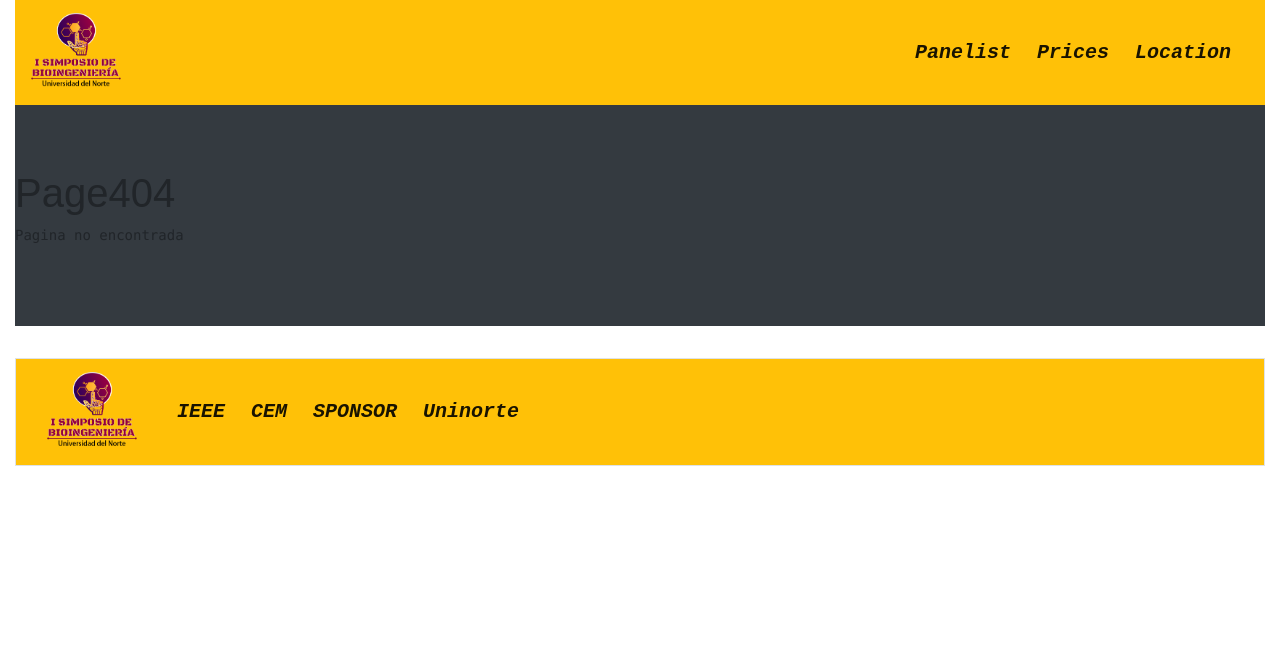
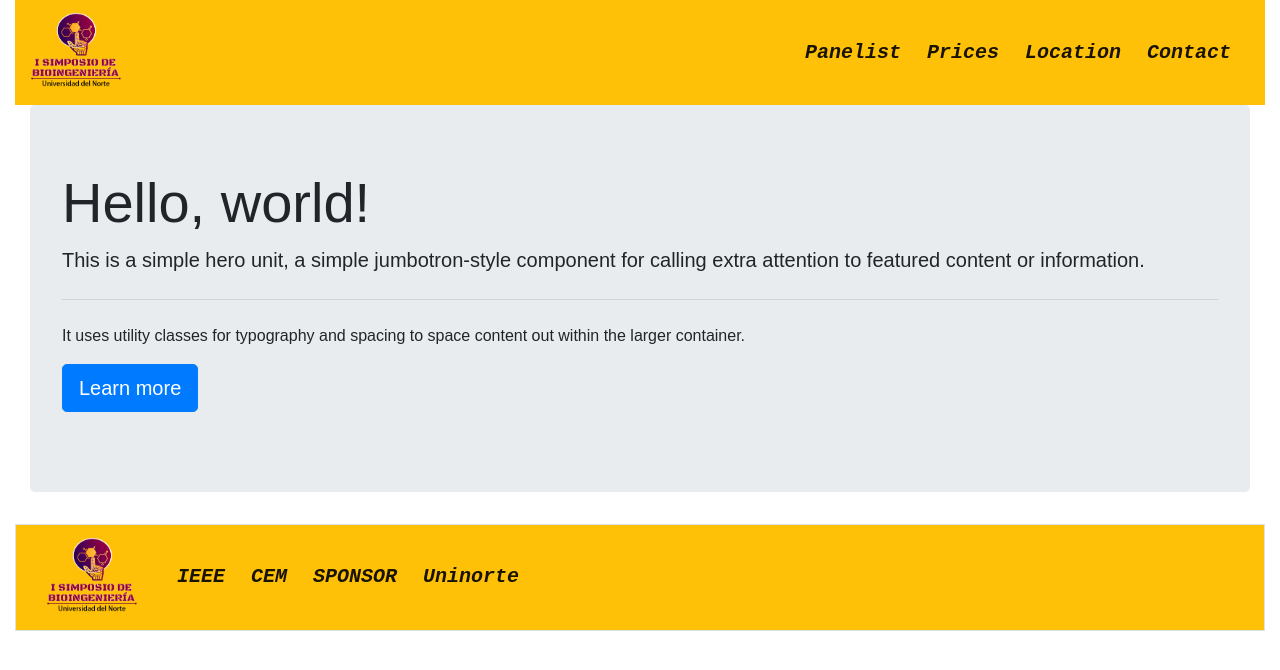
Before and after one commit to danie302/simposio_cem_ieee, a React (Create React App) app: page /contact in a window 1280 px wide. Shown: the top 670 px of the page. Built offline with nearby package versions, Linux system fonts and the light colour scheme.

Commit message:
Add contact page

```diff
--- a/src/components/App.js
+++ b/src/components/App.js
@@ -5,7 +5,7 @@
 import '../css/App.css';
 
 // Components
-import Navbar from './Navbarv2';
+import Navbar from './Navbar';
 import Footer from './Footer';
 
 class App extends Component {
--- /dev/null
+++ b/src/components/Contact.js
@@ -0,0 +1,28 @@
+// Dependencies
+import React, { Component } from 'react';
+import { Link } from 'react-router-dom';
+
+
+// Assets
+import  '../css/contact.css';
+import  logo  from '../images/big_logo_uninorte.png';
+
+class Contact extends Component {
+  render(){
+    return(
+        <div className="container-fluid">
+          <div class="jumbotron">
+            <h1 class="display-4">Hello, world!</h1>
+            <p class="lead">This is a simple hero unit, a simple jumbotron-style component for calling extra attention to featured content or information.</p>
+            <hr class="my-4"/>
+            <p>It uses utility classes for typography and spacing to space content out within the larger container.</p>
+            <p class="lead">
+              <a class="btn btn-primary btn-lg" href="#" role="button">Learn more</a>
+            </p>
+          </div>
+        </div>
+    );
+  }
+}
+
+export default Contact;
--- a/src/components/Navbar.js
+++ b/src/components/Navbar.js
@@ -17,7 +17,7 @@
           <button class="navbar-toggler" type="button" data-toggle="collapse" data-target="#navbarSupportedContent" aria-controls="navbarSupportedContent" aria-expanded="true" aria-label="Toggle navigation">
             <span class="navbar-toggler-icon"></span>
           </button>
-          <div className="collapse navbar-collapse" id="navbarSupportedContent">
+          <div className="collapse navbar-collapse justify-content-end" id="navbarSupportedContent">
             <ul className="navbar-nav">
               <li className="nav-item active">
                 <Link to="/panelist" className="nav-link link-size" >Panelist</Link>
@@ -28,6 +28,9 @@
               <li className="nav-item active">
                 <Link to="/" className="nav-link link-size" >Location</Link>
               </li>
+              <li className="nav-item active">
+                <Link to="/contact" className="nav-link link-size" >Contact</Link>
+              </li>
             </ul>
           </div>
         </nav>
--- a/src/components/Navbarv2.js
+++ /dev/null
@@ -1,38 +0,0 @@
-// Dependencies
-import React, { Component } from 'react';
-import { Link } from 'react-router-dom';
-
-
-// Assets
-import  '../css/navbar.css';
-import  logo  from '../images/big_logo_uninorte.png';
-
-class NavBar extends Component {
-  render(){
-    return(
-        <nav className="navbar navbar-expand-xl navbar-light bg-warning">
-          <Link to="/" className="navbar-brand" >
-            <img src={ logo } className="img-fluid" width="90px" height="90px"  alt="Logo" />
-          </Link>
-          <button class="navbar-toggler" type="button" data-toggle="collapse" data-target="#navbarSupportedContent" aria-controls="navbarSupportedContent" aria-expanded="true" aria-label="Toggle navigation">
-            <span class="navbar-toggler-icon"></span>
-          </button>
-          <div className="collapse navbar-collapse justify-content-end" id="navbarSupportedContent">
-            <ul className="navbar-nav">
-              <li className="nav-item active">
-                <Link to="/panelist" className="nav-link link-size" >Panelist</Link>
-              </li>
-              <li className="nav-item active">
-                <Link to="/" className="nav-link link-size" >Prices</Link>
-              </li>
-              <li className="nav-item active">
-                <Link to="/" className="nav-link link-size" >Location</Link>
-              </li>
-            </ul>
-          </div>
-        </nav>
-    );
-  }
-}
-
-export default NavBar;
--- a/src/routes.js
+++ b/src/routes.js
@@ -6,6 +6,7 @@
 import App  from './components/App';
 import Home from './components/Home';
 import Panelist from './components/Panelist';
+import Contact from './components/Contact';
 import Page404 from './components/Page404';
 
 const AppRoutes = () =>
@@ -13,6 +14,7 @@
     <Switch>
       <Route path="/" exact component={ Home } />
       <Route path="/panelist" exact component={ Panelist } />
+      <Route path="/contact" exact component={ Contact } />
       <Route component={ Page404 } />
     </Switch>
   </App>
```
Also changed, not shown: src/css/contact.css (added).
